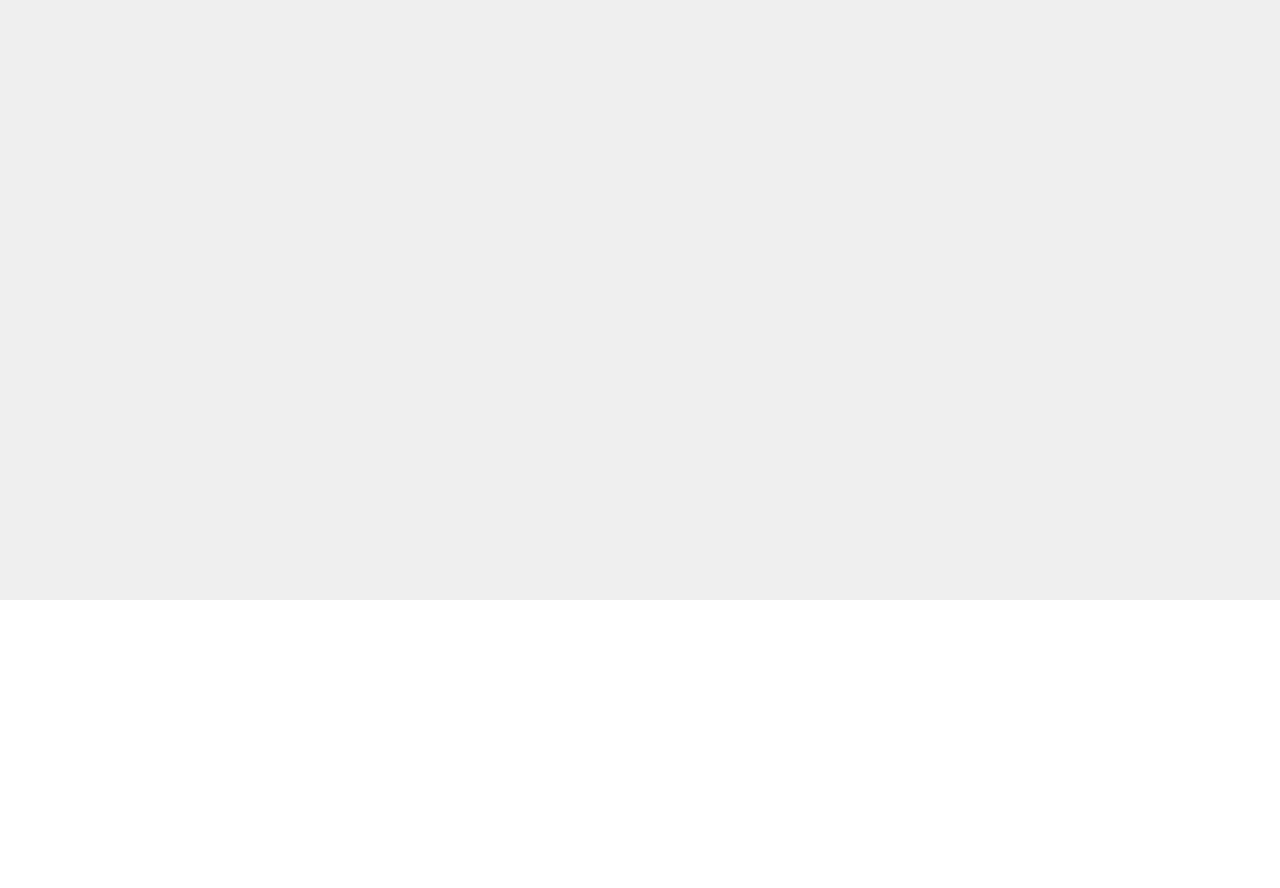
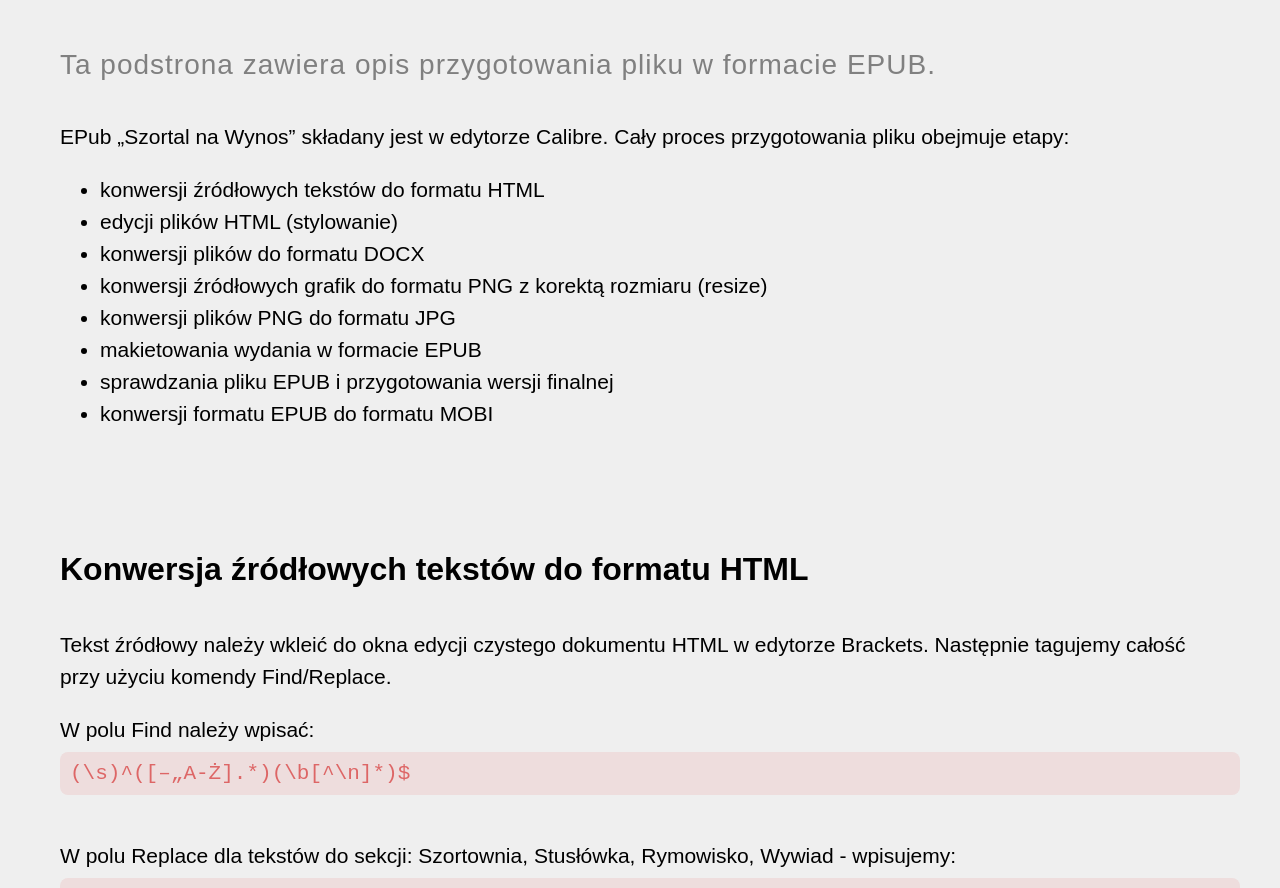
Before and after one commit to andrzejpuzynski/szortal-tech, a React (Create React App) app: page /epub in a window 1280 px wide. Shown: the part 200-1088 px from the top of the page. Before the commit the page ends 800 px from the top, so only its background shows below. Built offline with nearby package versions, Linux system fonts and the light colour scheme.

Commit message:
Updating EPub component

```diff
--- a/src/components/EPub.js
+++ b/src/components/EPub.js
@@ -1,9 +1,204 @@
 import React from 'react';
+
+import {
+    EPubContainer,
+	EPubTitle,
+	EPubSubtitle,
+	EPubInfo,
+	EPubText,
+	EPubCode,
+	IntroSocial,
+	IntroSocialButton
+} from '../styled/EPub';
+
+import {
+  Link
+} from 'react-router-dom';
+
 
 class EPub extends React.Component {
 	render() {
 		return (
-			<h1>EPub section</h1>
+			<EPubContainer>
+				<EPubTitle>„Szortal na&nbsp;Wynos” w&nbsp;formacie EPUB</EPubTitle>
+				<EPubInfo>Ta podstrona zawiera opis przygotowania pliku w formacie EPUB.</EPubInfo>
+				<EPubText>EPub „Szortal na&nbsp;Wynos” składany jest w edytorze Calibre.
+				Cały proces przygotowania pliku obejmuje etapy:
+				<ul>
+					<li>konwersji źródłowych tekstów do formatu HTML</li>
+					<li>edycji plików HTML (stylowanie)</li>
+					<li>konwersji plików do formatu DOCX</li>
+					<li>konwersji źródłowych grafik do formatu PNG z korektą rozmiaru (resize)</li>
+					<li>konwersji plików PNG do formatu JPG</li>
+					<li>makietowania wydania w formacie EPUB</li>
+					<li>sprawdzania pliku EPUB i przygotowania wersji finalnej</li>
+					<li>konwersji formatu EPUB do formatu MOBI</li>
+				</ul>
+				</EPubText>
+
+
+				<EPubSubtitle>
+					Konwersja źródłowych tekstów do formatu HTML
+				</EPubSubtitle>
+
+
+				<EPubText>Tekst źródłowy należy wkleić do okna edycji czystego dokumentu
+				HTML w edytorze Brackets. Następnie tagujemy całość przy użyciu komendy
+				Find/Replace.</EPubText>
+				<EPubText>W polu Find należy wpisać:</EPubText>
+				<EPubCode>(\s)^([–„A-Ż].*)(\b[^\n]*)$</EPubCode>
+
+				<EPubText>W polu Replace dla tekstów do sekcji:
+				Szortownia, Stusłówka, Rymowisko, Wywiad - wpisujemy:
+				</EPubText>
+				<EPubCode>{`$1<p class="text">$2$3</p>`}</EPubCode>
+
+				<EPubText>W polu Replace dla tekstów do sekcji:	Subiektywnie - wpisujemy:
+				</EPubText>
+				<EPubCode>{`$1<p class="review">$2$3</p>`}</EPubCode>
+
+				<EPubSubtitle>
+					Edycja plików HTML - stylowanie
+				</EPubSubtitle>
+
+				<EPubInfo>
+					Załączanie pliku ze stylami.
+				</EPubInfo>
+
+				<EPubText>W sekcji nagłówka dokumentu &lt;head&gt; &lt;/head&gt;
+				należy załączyć zewnętrzny plik ze stylami (stylesheet.css) wpisując poniższy kod:</EPubText>
+				<EPubCode>{`<link rel="stylesheet" href="stylesheet.css">`}</EPubCode>
+
+				<EPubInfo>
+					Opis stylowania działów Szortownia, Stusłówka, Rymowisko, Wywiad.
+				</EPubInfo>
+
+				<EPubText>Tytuł (w Wywiadzie - imię i nazwisko osoby,
+				z którą wywiad jest przeprowadzany)</EPubText>
+				<EPubCode>{`<h2 class="title">Tytuł tekstu</h2>`}</EPubCode>
+
+				<EPubText>Podtytuł w wywiadzie umieszczany przed tytułem</EPubText>
+				<EPubCode>{`<h3>"7 pytań do...", czyli gdzie diabeł nie może tam „Szortal” pośle</h3>`}</EPubCode>
+
+				<EPubText>Autor</EPubText>
+				<EPubCode>{`<p class="author">Autor tekstu</p>`}</EPubCode>
+
+				<EPubText>Tekst</EPubText>
+				<EPubCode>{`<p class="text">text dokumentu</p>`}</EPubCode>
+
+
+				<EPubText>Gwiazdki *** rozdzielające części tekstu</EPubText>
+				<EPubCode>{`<p class="textcenter">***</p>`}</EPubCode>
+
+
+				<EPubText>Przypis</EPubText>
+				<EPubCode>{`<div class="annotation">\n`}
+				{`  <p class="text">linijka tekstu</p>\n`}
+				{`  <p class="text">linijka tekstu</p>\n`}
+				{`</div>`}</EPubCode>
+
+
+				<EPubText>Poezja</EPubText>
+				<EPubCode>{`<div class="poetry">\n`}
+				{`  <p class="text">linijka tekstu</p>\n`}
+				{`  <p class="text">linijka tekstu</p>\n`}
+				{`</div>`}</EPubCode>
+
+				<EPubText>Motto (po autorze opowiadania)</EPubText>
+				<EPubCode>{`<div class="motto">\n`}
+				{`  <p class="text">linijka tekstu</p>\n`}
+				{`  <p class="text">linijka tekstu</p>\n`}
+				{`</div>`}</EPubCode>
+
+				<EPubInfo>
+					Opis stylowania działu Subiektywnie.
+				</EPubInfo>
+
+				<EPubText>Tytuł</EPubText>
+				<EPubCode>{`<h2 class="title">Tytuł recenzji</h2>`}</EPubCode>
+
+				<EPubText>Autor</EPubText>
+				<EPubCode>{`<p class="author">Autor recenzji</p>`}</EPubCode>
+
+				<EPubText>Lead (pierwszy pogrubiony akapit po autorze)</EPubText>
+				<EPubCode>{`<p class="lead">text leadu</p>`}</EPubCode>
+
+				<EPubText>Tekst</EPubText>
+				<EPubCode>{`<p class="review">text recenzji</p>`}</EPubCode>
+
+				<EPubText>ISBN (sekcja końcowa)</EPubText>
+				<EPubCode>{`<div class="isbn">\n`}
+				{`  <p class="review">Tytuł: </p>\n`}
+				{`  <p class="review">Seria: </p>\n`}
+				{`  <p class="review">Tom: </p>\n`}
+				{`  <p class="review">Scenariusz: </p>\n`}
+				{`  <p class="review">Rysunki: </p>\n`}
+				{`  <p class="review">Kolory: </p>\n`}
+				{`  <p class="review">Tłumaczenie: </p>\n`}
+				{`  <p class="review">Tytuł oryginału: </p>\n`}
+				{`  <p class="review">Wydawnictwo: </p>\n`}
+				{`  <p class="review">Wydawca oryginału: </p>\n`}
+				{`  <p class="review">Liczba stron: </p>\n`}
+				{`  <p class="review">Oprawa: </p>\n`}
+				{`  <p class="review">Format: </p>\n`}
+				{`  <p class="review">Wydanie: </p>\n`}
+				{`  <p class="review">ISBN: </p>\n`}
+				{`</div>`}</EPubCode>
+
+				<EPubText>Przypis</EPubText>
+				<EPubCode>{`<div class="annotation">\n`}
+				{`  <p class="text">linijka tekstu</p>\n`}
+				{`  <p class="text">linijka tekstu</p>\n`}
+				{`</div>`}</EPubCode>
+
+
+				<EPubSubtitle>
+					Konwersja plików do formatu DOCX
+				</EPubSubtitle>
+
+				<EPubText>Ostylowane pliki HTML są plikami źródłowymi do stworzenia EPuba
+				w Calibre. Aby stały się plikami źródłowymi do stworzenia PDFa
+				należy przekonwertować je do formatu DOCX. Konwersję można wykonać
+				na stronie <a href="https://cloudconvert.com/html-to-docx" target="blank">
+				Cloudconvert.</a>
+				</EPubText>
+
+				<EPubSubtitle>
+					Konwersja źródłowych grafik do formatu PNG
+				</EPubSubtitle>
+
+				<EPubText>Niezależnie od tego w jakim formacie dostarczony jest źródłowy
+				plik grafiki (ilustracja, zdjęcie, reklama, okładka książki), pierwszym krokiem
+				jest konwersja tego pliku do formatu PNG. W trakcie tej konwersji można jednocześnie
+				zmienić docelowy wymiar grafiki (szerokość, wysokość).</EPubText>
+				<EPubText>Docelowe wymiary:
+					<ul>
+						<li>Reklama, okładka główna: szerokość (width) 1818px</li>
+						<li>Okładki do recenzji: wysokość (height) 587px</li>
+						<li>Pozostałe ilustracje: szerokość (width) 1200px</li>
+					</ul>
+				Pliki można konwertować wraz z jednoczesną zmianą rozmiarów
+				na stronie <a href="https://imageresize.org/" target="blank">
+				Imageresize.</a> przy ustawieniu - Quality: Best.
+				</EPubText>
+
+
+				<EPubSubtitle>
+					Konwersja plików PNG do formatu JPG
+				</EPubSubtitle>
+
+
+				<EPubText>Pliki PNG ze względu na bezstratność są plikami źródłowymi
+				do stworzenia wydania w formacie PDF. Aby stały się plikami źródłowymi
+				do stworzenia EPuba należy przekonwertować je do formatu JPG.
+				Konwersję można wykonać
+				na stronie <a href="https://cloudconvert.com/png-to-jpg" target="blank">
+				Cloudconvert.</a>
+				</EPubText>
+
+			</EPubContainer>
+
+
 		)
 	}
 }
--- /dev/null
+++ b/src/styled/EPub.js
@@ -0,0 +1,65 @@
+import styled from 'styled-components';
+
+export const EPubContainer = styled.div`
+	min-height: 100vh;
+	padding: 0 60px 0 60px;
+`
+
+export const EPubTitle = styled.h1`
+	display: inline-block;
+	width: 100%;
+	font-size: 60px;
+	text-align: center;
+	margin-top: 60px;
+`
+
+export const EPubSubtitle = styled.h2`
+	display: inline-block;
+	width: 100%;
+	font-size: 32px;
+	font-weight: 600;
+	margin-top: 100px;
+	margin-bottom: 20px;
+`
+
+export const EPubInfo = styled.p`
+	font-size: 28px;
+	font-weight: 100;
+	letter-spacing: 1px;
+	line-height: 32px;
+	margin-top: 20px;
+	margin-bottom: 40px;
+	color: grey;
+`
+
+export const EPubText = styled.p`
+	font-size: 21px;
+	line-height: 32px;
+`
+
+export const EPubCode = styled.pre`
+	display: inline-block;
+	white-spaces: normal;
+	background-color: #edd;
+	border-radius: 8px;
+	color: #d66;
+	width: 100%;
+	padding: 10px;
+	font-size: 21px;
+	margin: -15px 0 20px 0;
+	overflow: auto;
+`
+
+export const IntroSocial = styled.div`
+	display: flex;
+	justify-content: center;
+`
+
+export const IntroSocialLink = styled.img`
+	margin: 10px;
+`
+
+export const IntroSocialButton = styled.a`
+	display: inline-block;
+	margin: 10px;
+`
```
